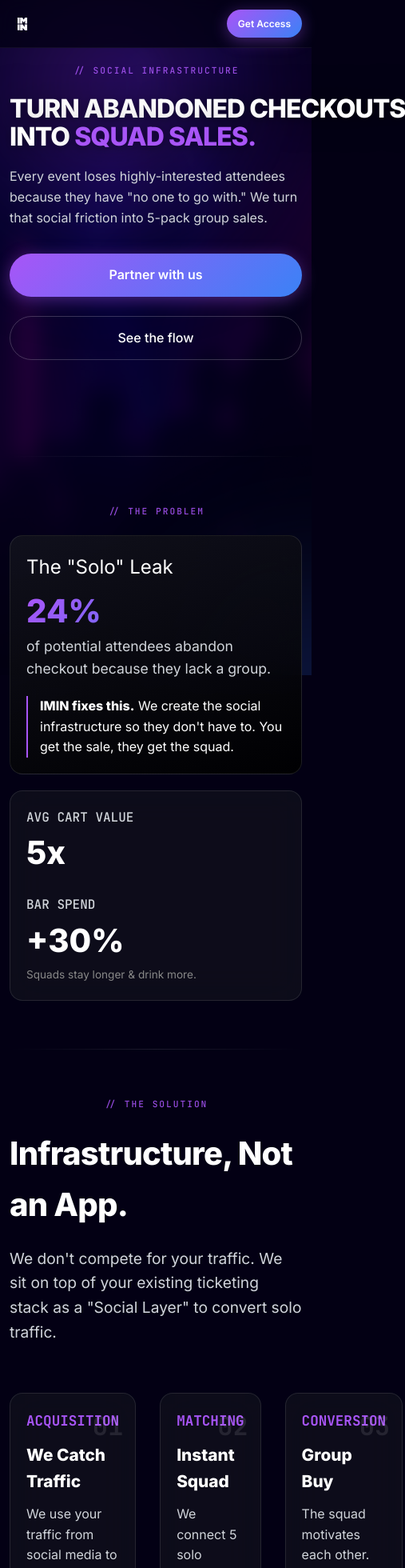
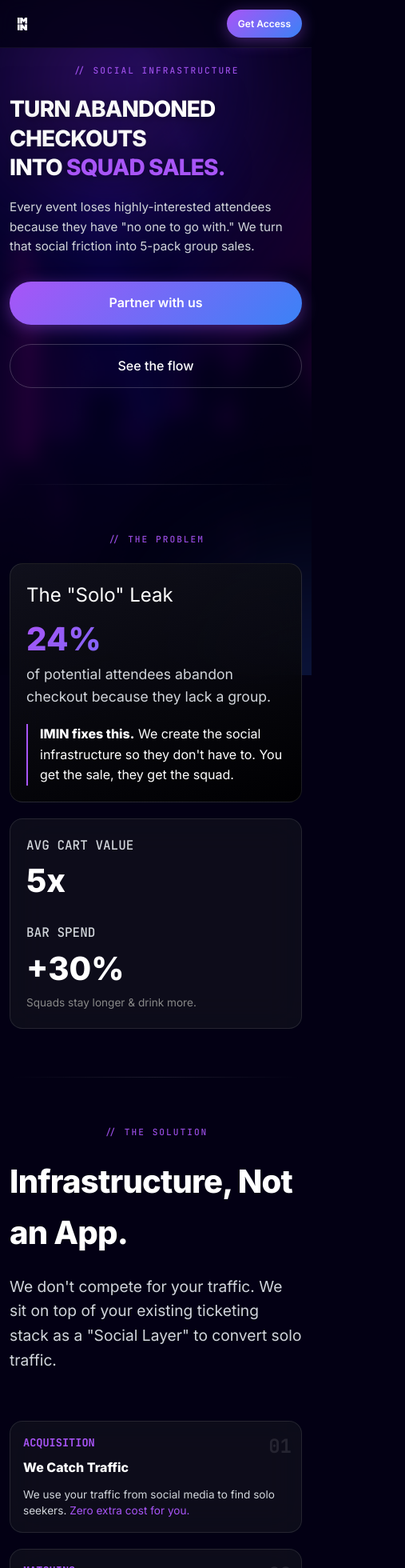
Before and after one commit to IvanKozmulyak/imin-webaap, a Next.js app: page / in a window 390 px wide. Shown: the top 1960 px of the page at 80% size, 507 px wide, since content can reach past the window. Built offline with nearby package versions, Linux system fonts and the light colour scheme.

Commit message:
Fix build

```diff
--- a/app/globals.css
+++ b/app/globals.css
@@ -906,7 +906,8 @@
 @media (max-width: 768px) {
   /* Container */
   .container {
-    padding: 0 16px;
+    padding: 0 20px;
+    max-width: 100%;
   }
 
   /* Header */
@@ -940,15 +941,29 @@
     padding: 20px 0 60px 0;
   }
 
-  .hero h1 {
-    font-size: 2.5rem;
-    line-height: 1.1;
+  .hero h1,
+  .hero-title {
+    font-size: 2rem;
+    line-height: 1.2;
     margin-bottom: 20px;
+    word-wrap: break-word;
+    overflow-wrap: break-word;
+  }
+
+  .hero-title span {
+    white-space: normal !important;
+    display: inline;
+  }
+
+  .hero-title br {
+    display: block;
+    margin: 8px 0;
   }
 
   .hero p {
-    font-size: 1.1rem;
+    font-size: 1rem;
     margin-bottom: 32px;
+    line-height: 1.6;
   }
 
   .hero > div {
@@ -1026,28 +1041,85 @@
     gap: 30px !important;
   }
 
+  /* Economics Section text adjustments */
+  div[style*="gridTemplateColumns: '1fr 1fr'"] h2[style*="fontSize: '2rem'"] {
+    font-size: 1.4rem !important;
+    line-height: 1.3;
+  }
+
+  div[style*="gridTemplateColumns: '1fr 1fr'"] ul[style*="listStyle: 'none'"] {
+    margin-top: 0;
+  }
+
+  div[style*="gridTemplateColumns: '1fr 1fr'"] ul li {
+    margin-bottom: 20px !important;
+  }
+
+  div[style*="gridTemplateColumns: '1fr 1fr'"] ul li strong {
+    font-size: 0.95rem !important;
+  }
+
+  div[style*="gridTemplateColumns: '1fr 1fr'"] ul li span {
+    font-size: 0.85rem !important;
+  }
+
   /* Revenue Logic Title - Mobile */
-  .revenue-logic-title {
-    font-size: 2rem !important;
+  .revenue-logic-title,
+  h2.revenue-logic-title {
+    font-size: 1.75rem !important;
+    line-height: 1.2 !important;
+  }
+
+  div[style*="textAlign: 'center'"] h2 {
+    font-size: 1.75rem !important;
+    line-height: 1.2 !important;
   }
 
   /* Solution Section Grid - Mobile */
+  .solution-grid,
   div[style*="gridTemplateColumns: 'repeat(3, 1fr)'"] {
     grid-template-columns: 1fr !important;
     gap: 20px !important;
   }
 
+  .solution-grid .glass-card {
+    padding: 20px;
+  }
+
+  .solution-grid h3 {
+    font-size: 0.9rem !important;
+    margin-bottom: 8px !important;
+  }
+
+  .solution-grid h4 {
+    font-size: 1.1rem !important;
+    margin-bottom: 10px !important;
+  }
+
+  .solution-grid p {
+    font-size: 0.9rem !important;
+    line-height: 1.5;
+  }
+
+  .solution-grid .step-number {
+    font-size: 1.5rem !important;
+    top: 12px !important;
+    right: 12px !important;
+  }
+
   /* Solution Section Heading - Mobile */
   div[style*="marginBottom: '100px'"] h2[style*="fontSize: '2.5rem'"] {
-    font-size: 1.75rem !important;
+    font-size: 1.5rem !important;
     margin-bottom: 16px !important;
+    line-height: 1.3;
   }
 
   /* Solution Section Paragraph - Mobile */
   div[style*="marginBottom: '100px'"] p[style*="fontSize: '1.2rem'"] {
-    font-size: 1rem !important;
-    margin-bottom: 40px !important;
+    font-size: 0.95rem !important;
+    margin-bottom: 30px !important;
     max-width: 100% !important;
+    line-height: 1.6;
   }
 
   /* Economics Labels - Mobile */
@@ -1360,12 +1432,18 @@
     display: inline-block;
   }
 
-  .hero h1 {
-    font-size: 2rem;
+  .hero h1,
+  .hero-title {
+    font-size: 1.75rem;
+    line-height: 1.3;
+  }
+
+  .hero-title span {
+    white-space: normal !important;
   }
 
   .hero p {
-    font-size: 1rem;
+    font-size: 0.95rem;
   }
 
   .hero-features {
@@ -1457,24 +1535,46 @@
   }
 
   /* Revenue Logic Cards - Small Mobile */
-  .bar-economics-card > div[style*="fontSize: '3.5rem'"] {
+  .bar-economics-card > div > div[style*="fontSize: '3.5rem'"],
+  .bar-economics-card div[style*="fontSize: '3.5rem'"]:not(.step-number):not(.stat-number) {
+    font-size: 1.75rem !important;
+  }
+
+  .bar-economics-card > div > div[style*="fontSize: '4rem'"],
+  .bar-economics-card div[style*="fontSize: '4rem'"]:not(.step-number):not(.stat-number) {
     font-size: 2rem !important;
   }
 
-  .bar-economics-card > div[style*="fontSize: '4rem'"] {
-    font-size: 2.5rem !important;
-  }
-
   .bar-economics-card div[style*="fontSize: '3rem'"] {
+    font-size: 1.25rem !important;
+  }
+
+  .bar-economics-card div[style*="fontSize: '4rem'"][style*="color: '#00FF94'"] {
     font-size: 1.5rem !important;
   }
 
-  .bar-economics-card div[style*="fontSize: '4rem'"][style*="color: '#00FF94'"] {
-    font-size: 1.75rem !important;
+  .bar-economics-card {
+    padding: 16px !important;
   }
 
   .revenue-logic-title {
-    font-size: 1.75rem !important;
+    font-size: 1.5rem !important;
+  }
+
+  .solution-grid .glass-card {
+    padding: 16px !important;
+  }
+
+  .solution-grid h3 {
+    font-size: 0.85rem !important;
+  }
+
+  .solution-grid h4 {
+    font-size: 1rem !important;
+  }
+
+  .solution-grid p {
+    font-size: 0.85rem !important;
   }
 }
 
--- a/app/page.tsx
+++ b/app/page.tsx
@@ -43,8 +43,8 @@
         {/* Hero Section */}
         <section className="hero">
           <span className="section-label">{'// SOCIAL INFRASTRUCTURE'}</span>
-          <h1>
-            <span style={{ whiteSpace: 'nowrap' }}>TURN ABANDONED CHECKOUTS</span>
+          <h1 className="hero-title">
+            <span>TURN ABANDONED CHECKOUTS</span>
             <br />
             INTO <span style={{ color: '#A855F7' }}>SQUAD SALES.</span>
           </h1>
@@ -104,7 +104,7 @@
             We don&apos;t compete for your traffic. We sit on top of your existing ticketing stack as a &quot;Social Layer&quot; to convert solo traffic.
           </p>
 
-          <div style={{ display: 'grid', gridTemplateColumns: 'repeat(3, 1fr)', gap: '30px' }}>
+          <div className="solution-grid" style={{ display: 'grid', gridTemplateColumns: 'repeat(3, 1fr)', gap: '30px' }}>
             {/* Step 01 */}
             <div className="glass-card" style={{ position: 'relative' }}>
               <div className="step-number">01</div>
```
